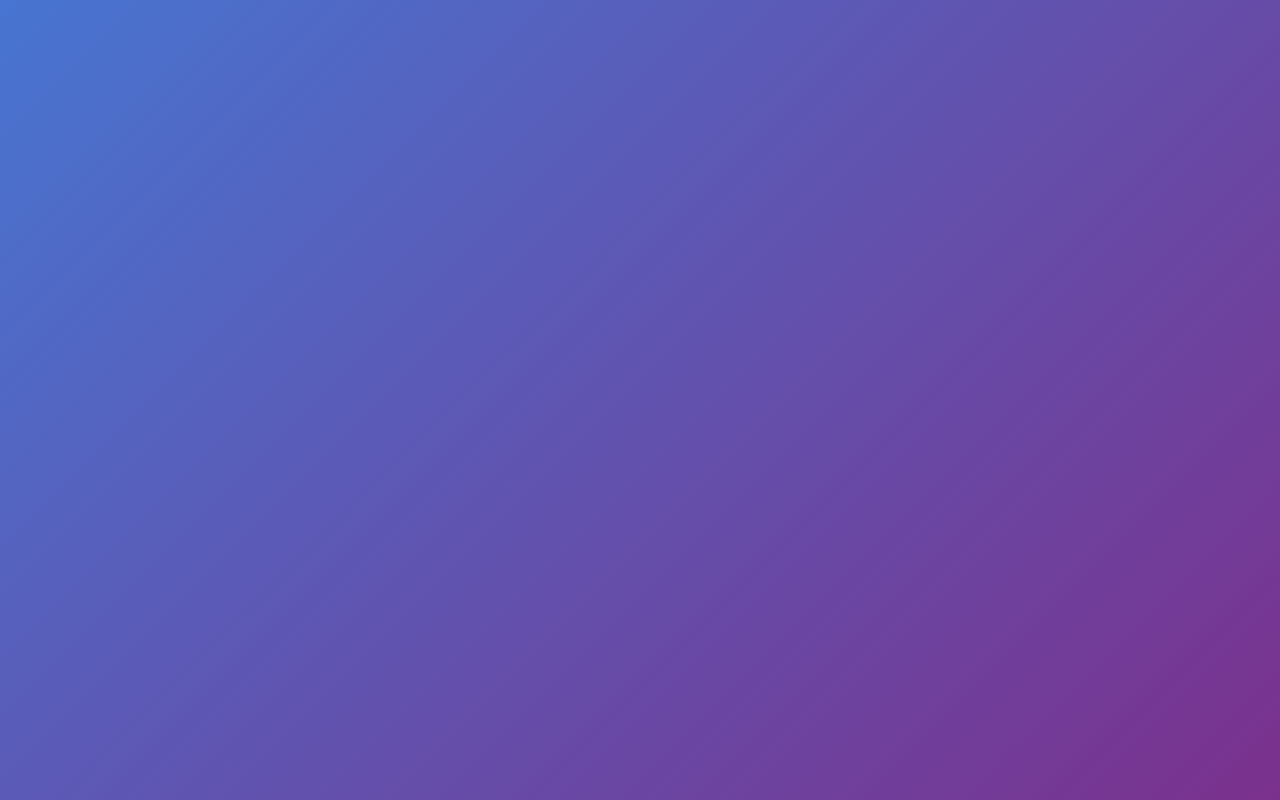
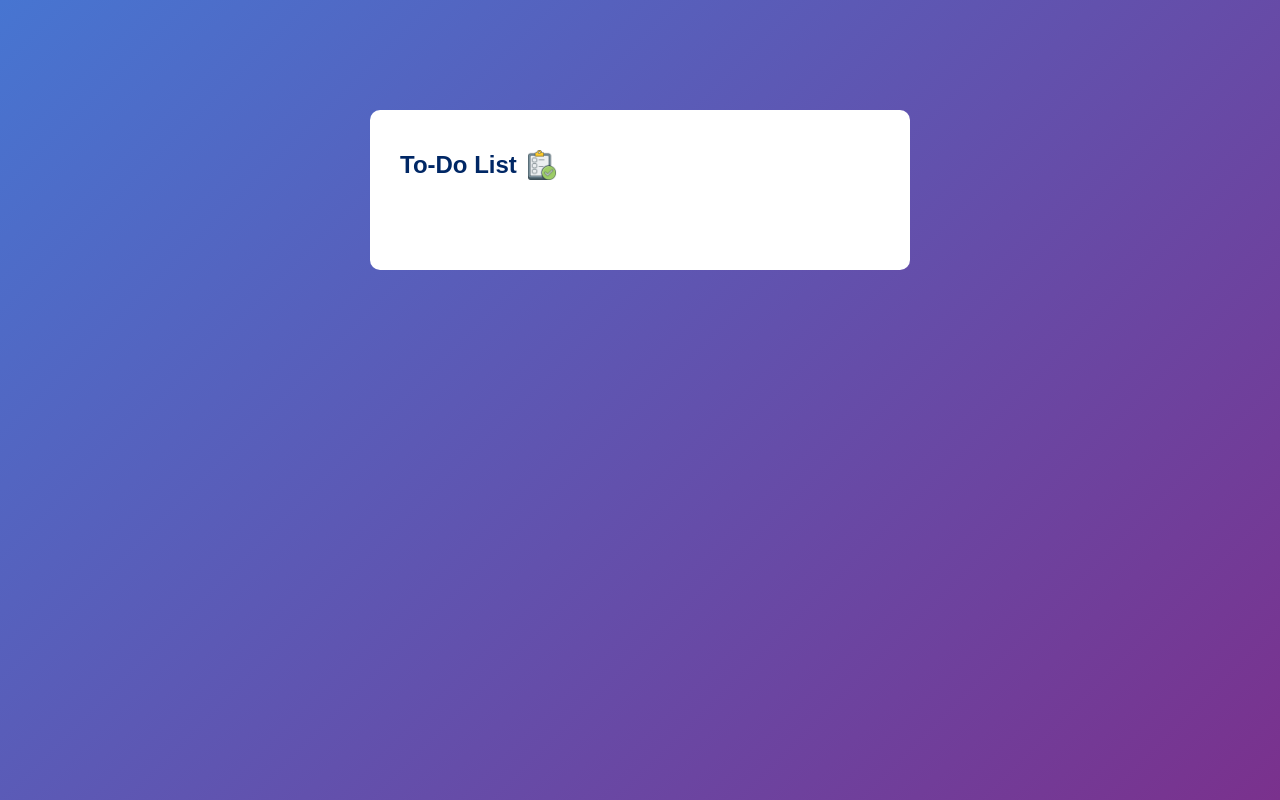
Before and after one commit to sanishmdhr96/todo-js, a plain HTML site: page index.html in a window 1280 px wide. Drawn offline with Linux system fonts and the light colour scheme.

Commit message:
Basic form layout completed and resources also added

```diff
--- a/index.html
+++ b/index.html
@@ -7,7 +7,14 @@
     <link rel="stylesheet" href="style.css" />
   </head>
   <body>
-    <div class="container"></div>
+    <div class="container">
+      <div class="todo-app">
+        <h2>
+          To-Do List
+          <img src="images/icon.png" alt="icons" />
+        </h2>
+      </div>
+    </div>
 
     <script src="script.js"></script>
   </body>
--- a/style.css
+++ b/style.css
@@ -11,3 +11,24 @@
   background: linear-gradient(135deg, #4775d1, #7a318d);
   padding: 10px;
 }
+
+.todo-app {
+  width: 100%;
+  max-width: 540px;
+  background: white;
+  margin: 100px auto 20px;
+  padding: 40px 30px 70px;
+  border-radius: 10px;
+}
+
+.todo-app h2 {
+  color: #002765;
+  display: flex;
+  align-items: center;
+  margin-bottom: 20px;
+}
+
+.todo-app h2 img {
+  width: 30px;
+  margin-left: 10px;
+}
```
Also changed, not shown: images/checked.png (added), images/icon.png (added), images/unchecked.png (added).
